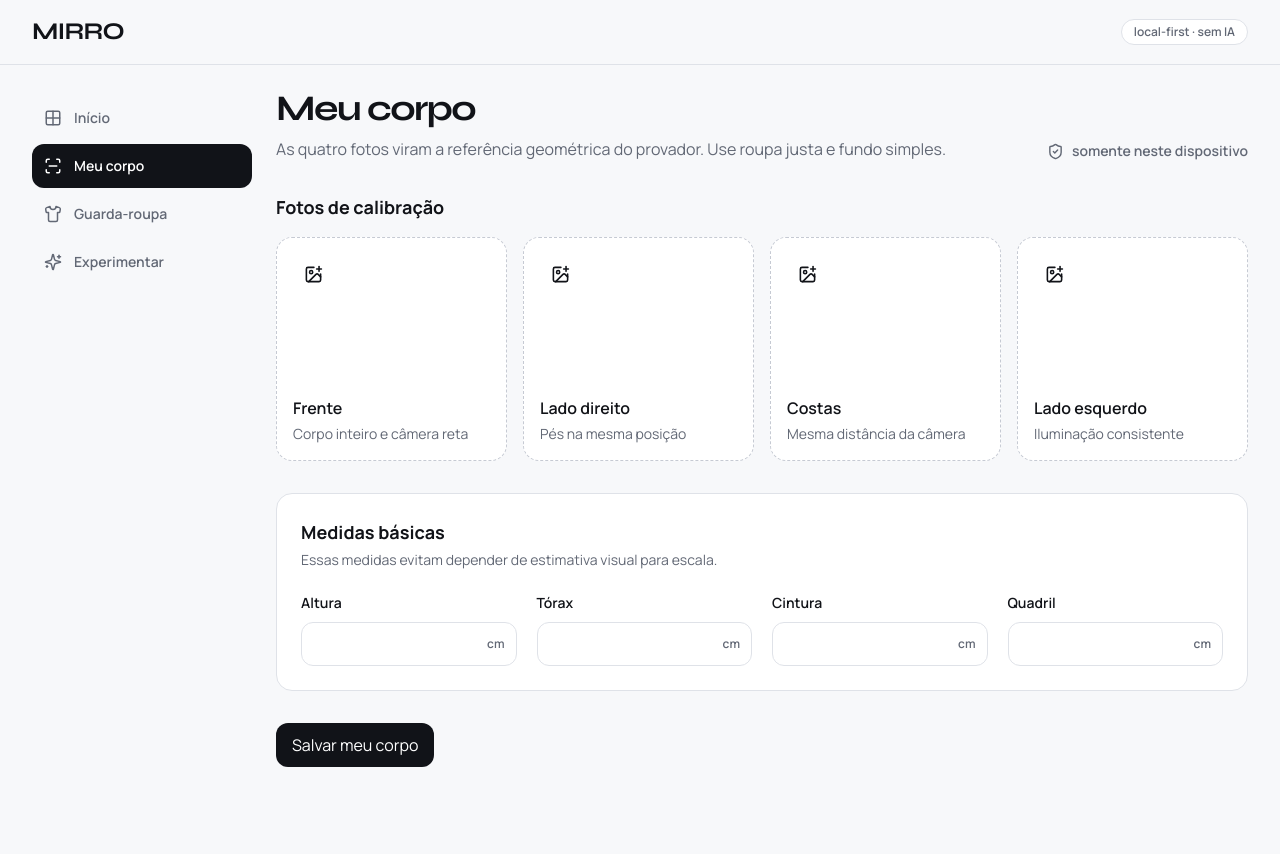
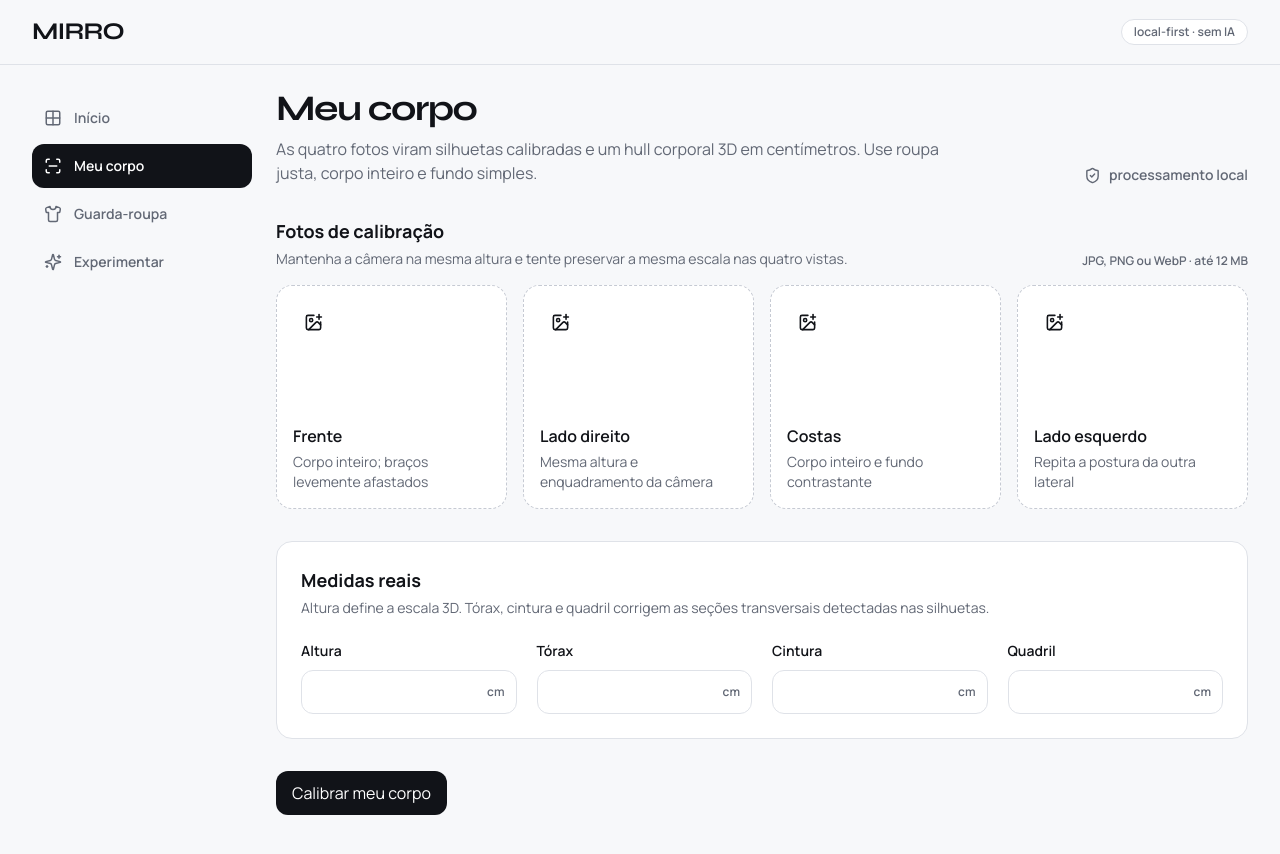
Before and after one commit to xsalles/mirro, a Next.js app: page /app/body in a window 1280 px wide. Before the commit the page ends 807 px from the top, so only its background shows below. Built offline with nearby package versions, Linux system fonts and the light colour scheme.

Commit message:
feat: calibrate four body views into BodyMesh

```diff
--- a/src/app/app/body/page.tsx
+++ b/src/app/app/body/page.tsx
@@ -1,18 +1,23 @@
 "use client";
 
-import { Check, ImagePlus, ShieldCheck } from "lucide-react";
+import { Check, CircleAlert, ImagePlus, ShieldCheck } from "lucide-react";
 import { useState, type FormEvent } from "react";
+import { BodyMeshPreview } from "@/components/body-mesh-preview";
 import { Button } from "@/components/ui/button";
 import { useMirro } from "@/components/mirro-provider";
+import { calibrateBodyFromPhotos } from "@/lib/mirro/body-image-processing";
+import { loadMedia } from "@/lib/mirro/db";
 import type { BodySide, MediaRef } from "@/lib/mirro/types";
 import { validMeasurement, validateImage } from "@/lib/mirro/validation";
 
 const SIDES: Array<{ key: BodySide; label: string; hint: string }> = [
-  { key: "front", label: "Frente", hint: "Corpo inteiro e câmera reta" },
-  { key: "right", label: "Lado direito", hint: "Pés na mesma posição" },
-  { key: "back", label: "Costas", hint: "Mesma distância da câmera" },
-  { key: "left", label: "Lado esquerdo", hint: "Iluminação consistente" },
+  { key: "front", label: "Frente", hint: "Corpo inteiro; braços levemente afastados" },
+  { key: "right", label: "Lado direito", hint: "Mesma altura e enquadramento da câmera" },
+  { key: "back", label: "Costas", hint: "Corpo inteiro e fundo contrastante" },
+  { key: "left", label: "Lado esquerdo", hint: "Repita a postura da outra lateral" },
 ];
+
+type CalibrationStatus = "idle" | "processing" | "saving" | "saved";
 
 export default function BodyPage() {
   const { state, saveProfile } = useMirro();
@@ -25,13 +30,16 @@ export default function BodyPage() {
   });
   const [files, setFiles] = useState<Partial<Record<BodySide, File>>>({});
   const [errors, setErrors] = useState<Record<string, string>>({});
-  const [status, setStatus] = useState<"idle" | "saving" | "saved">("idle");
+  const [status, setStatus] = useState<CalibrationStatus>("idle");
 
   function choose(side: BodySide, file: File | undefined) {
     if (!file) return;
     const error = validateImage(file, 12);
-    setErrors((prev) => ({ ...prev, [side]: error ?? "" }));
-    if (!error) setFiles((prev) => ({ ...prev, [side]: file }));
+    setErrors((prev) => ({ ...prev, [side]: error ?? "", calibration: "" }));
+    if (!error) {
+      setFiles((prev) => ({ ...prev, [side]: file }));
+      setStatus("idle");
+    }
   }
 
   async function submit(event: FormEvent<HTMLFormElement>) {
@@ -43,19 +51,45 @@ export default function BodyPage() {
       waistCm: Number(measurements.waistCm),
       hipsCm: Number(measurements.hipsCm),
     };
+
     if (!validMeasurement(parsed.heightCm, 120, 230)) nextErrors.heightCm = "Informe uma altura entre 120 e 230 cm.";
     if (!validMeasurement(parsed.chestCm, 50, 180)) nextErrors.chestCm = "Informe um tórax entre 50 e 180 cm.";
     if (!validMeasurement(parsed.waistCm, 45, 180)) nextErrors.waistCm = "Informe uma cintura entre 45 e 180 cm.";
     if (!validMeasurement(parsed.hipsCm, 50, 190)) nextErrors.hipsCm = "Informe um quadril entre 50 e 190 cm.";
+
     for (const side of SIDES) {
-      if (!files[side.key] && !current?.photos[side.key]) nextErrors[side.key] = "Adicione esta foto para completar a calibração.";
+      if (!files[side.key] && !current?.photos[side.key]) {
+        nextErrors[side.key] = "Adicione esta foto para completar a calibração.";
       }
+    }
+
     setErrors(nextErrors);
     if (Object.values(nextErrors).some(Boolean)) return;
 
+    try {
+      setStatus("processing");
+      const sourcePhotos = {} as Record<BodySide, Blob>;
+
+      for (const { key } of SIDES) {
+        const selected = files[key];
+        if (selected) {
+          sourcePhotos[key] = selected;
+          continue;
+        }
+
+        const savedRef = current?.photos[key];
+        if (!savedRef) throw new Error("Uma das quatro fotos salvas não foi encontrada.");
+        const savedBlob = await loadMedia(savedRef.key);
+        if (!savedBlob) throw new Error(`A foto de ${key} não está mais disponível neste navegador.`);
+        sourcePhotos[key] = savedBlob;
+      }
+
+      const calibration = await calibrateBodyFromPhotos(sourcePhotos, parsed);
       setStatus("saving");
+
       const media: Array<{ blob: Blob; ref: MediaRef }> = [];
       const photos = { ...(current?.photos ?? {}) };
+
       for (const { key } of SIDES) {
         const file = files[key];
         if (!file) continue;
@@ -68,31 +102,72 @@ export default function BodyPage() {
         photos[key] = ref;
         media.push({ blob: file, ref });
       }
-    await saveProfile({ ...parsed, photos, updatedAt: new Date().toISOString() }, media);
+
+      await saveProfile(
+        {
+          ...parsed,
+          photos,
+          calibration,
+          updatedAt: new Date().toISOString(),
+        },
+        media,
+      );
+
+      setFiles({});
       setStatus("saved");
+    } catch (error) {
+      const message =
+        error instanceof Error
+          ? error.message
+          : "Não foi possível calibrar as quatro vistas.";
+      setErrors((prev) => ({
+        ...prev,
+        calibration: `${message} Tente fotos com fundo uniforme e contraste maior.`,
+      }));
+      setStatus("idle");
     }
+  }
+
+  const calibration = current?.calibration;
+  const hasPendingPhotos = Object.keys(files).length > 0;
 
   return (
     <div className="space-y-8">
       <div className="flex flex-col gap-4 sm:flex-row sm:items-end sm:justify-between">
         <div>
-          <h1 className="font-display text-4xl font-bold tracking-[-.045em]">Meu corpo</h1>
-          <p className="mt-2 max-w-2xl text-[var(--muted)]">As quatro fotos viram a referência geométrica do provador. Use roupa justa e fundo simples.</p>
+          <h1 className="font-display text-4xl font-bold tracking-[-.04em]">Meu corpo</h1>
+          <p className="mt-2 max-w-2xl text-[var(--muted)]">
+            As quatro fotos viram silhuetas calibradas e um hull corporal 3D em centímetros. Use roupa justa, corpo inteiro e fundo simples.
+          </p>
         </div>
-        <span className="inline-flex items-center gap-2 text-sm font-semibold text-[var(--muted)]"><ShieldCheck size={17} /> somente neste dispositivo</span>
+        <span className="inline-flex items-center gap-2 text-sm font-semibold text-[var(--muted)]">
+          <ShieldCheck size={17} aria-hidden="true" /> processamento local
+        </span>
       </div>
 
       <form noValidate onSubmit={submit} className="space-y-8">
         <section>
+          <div className="flex flex-wrap items-end justify-between gap-3">
+            <div>
               <h2 className="text-lg font-bold">Fotos de calibração</h2>
+              <p className="mt-1 text-sm text-[var(--muted)]">
+                Mantenha a câmera na mesma altura e tente preservar a mesma escala nas quatro vistas.
+              </p>
+            </div>
+            <span className="text-xs font-semibold text-[var(--muted)]">JPG, PNG ou WebP · até 12 MB</span>
+          </div>
+
           <div className="mt-4 grid gap-4 sm:grid-cols-2 xl:grid-cols-4">
             {SIDES.map(({ key, label, hint }) => {
               const selected = files[key];
               const existing = current?.photos[key];
               const error = errors[key];
+
               return (
                 <div key={key}>
-                  <label className={`group flex min-h-56 cursor-pointer flex-col justify-between rounded-2xl border border-dashed p-4 transition-colors focus-within:ring-2 focus-within:ring-[var(--thread)] ${error ? "border-[var(--danger)] bg-red-50" : selected || existing ? "border-[#9cabc7] bg-[var(--thread-soft)]/35" : "border-[#c6cad3] bg-white hover:border-[var(--thread)]"}`}>
+                  <label
+                    className={`group flex min-h-56 cursor-pointer flex-col justify-between rounded-2xl border border-dashed p-4 transition-colors focus-within:ring-2 focus-within:ring-[var(--thread)] ${error ? "border-[var(--danger)] bg-red-50" : selected || existing ? "border-[#9cabc7] bg-[var(--thread-soft)]/35" : "border-[#c6cad3] bg-white hover:border-[var(--thread)]"}`}
+                  >
                     <input
                       className="sr-only"
                       type="file"
@@ -102,15 +177,23 @@ export default function BodyPage() {
                       onChange={(e) => choose(key, e.target.files?.[0])}
                     />
                     <div className="flex items-center justify-between">
-                      <span className="grid size-10 place-items-center rounded-xl bg-white"><ImagePlus size={19} aria-hidden="true" /></span>
+                      <span className="grid size-10 place-items-center rounded-xl bg-white">
+                        <ImagePlus size={19} aria-hidden="true" />
+                      </span>
                       {selected || existing ? <Check size={19} aria-label="Foto adicionada" /> : null}
                     </div>
                     <div>
                       <p className="font-semibold">{label}</p>
-                      <p className="mt-1 text-sm leading-5 text-[var(--muted)]">{selected?.name ?? existing?.name ?? hint}</p>
+                      <p className="mt-1 text-sm leading-5 text-[var(--muted)]">
+                        {selected?.name ?? existing?.name ?? hint}
+                      </p>
                     </div>
                   </label>
-                  {error ? <p id={`${key}-error`} className="mt-2 text-sm text-[var(--danger)]">{error}</p> : null}
+                  {error ? (
+                    <p id={`${key}-error`} className="mt-2 text-sm text-[var(--danger)]">
+                      {error}
+                    </p>
+                  ) : null}
                 </div>
               );
             })}
@@ -118,8 +201,10 @@ export default function BodyPage() {
         </section>
 
         <section className="rounded-2xl border border-[var(--line)] bg-white p-5 sm:p-6">
-          <h2 className="text-lg font-bold">Medidas básicas</h2>
-          <p className="mt-1 text-sm text-[var(--muted)]">Essas medidas evitam depender de estimativa visual para escala.</p>
+          <h2 className="text-lg font-bold">Medidas reais</h2>
+          <p className="mt-1 text-sm text-[var(--muted)]">
+            Altura define a escala 3D. Tórax, cintura e quadril corrigem as seções transversais detectadas nas silhuetas.
+          </p>
           <div className="mt-5 grid gap-5 sm:grid-cols-2 xl:grid-cols-4">
             {[
               ["heightCm", "Altura", "cm"],
@@ -138,21 +223,112 @@ export default function BodyPage() {
                     aria-invalid={Boolean(errors[key])}
                     aria-describedby={errors[key] ? `${key}-error` : undefined}
                     value={measurements[key as keyof typeof measurements]}
-                    onChange={(e) => setMeasurements((prev) => ({ ...prev, [key]: e.target.value }))}
+                    onChange={(e) => {
+                      setMeasurements((prev) => ({ ...prev, [key]: e.target.value }));
+                      setStatus("idle");
+                    }}
                   />
-                  <span className="pointer-events-none absolute right-3 top-1/2 -translate-y-1/2 text-xs font-semibold text-[var(--muted)]">{unit}</span>
+                  <span className="pointer-events-none absolute right-3 top-1/2 -translate-y-1/2 text-xs font-semibold text-[var(--muted)]">
+                    {unit}
+                  </span>
                 </div>
-                {errors[key] ? <p id={`${key}-error`} className="mt-2 text-sm text-[var(--danger)]">{errors[key]}</p> : null}
+                {errors[key] ? (
+                  <p id={`${key}-error`} className="mt-2 text-sm text-[var(--danger)]">
+                    {errors[key]}
+                  </p>
+                ) : null}
               </div>
             ))}
           </div>
         </section>
 
-        <div className="flex items-center gap-4">
-          <Button type="submit" disabled={status === "saving"}>{status === "saving" ? "Salvando…" : current ? "Atualizar calibração" : "Salvar meu corpo"}</Button>
-          <span role="status" aria-live="polite" className="text-sm text-[var(--muted)]">{status === "saved" ? "Calibração salva neste navegador." : ""}</span>
+        {errors.calibration ? (
+          <div role="alert" className="flex gap-3 rounded-2xl border border-red-200 bg-red-50 p-4 text-sm leading-6 text-[var(--danger)]">
+            <CircleAlert className="mt-0.5 shrink-0" size={18} aria-hidden="true" />
+            <span>{errors.calibration}</span>
+          </div>
+        ) : null}
+
+        <div className="flex flex-wrap items-center gap-4">
+          <Button type="submit" disabled={status === "processing" || status === "saving"}>
+            {status === "processing"
+              ? "Extraindo 4 silhuetas…"
+              : status === "saving"
+                ? "Salvando BodyMesh…"
+                : current
+                  ? "Recalibrar meu corpo"
+                  : "Calibrar meu corpo"}
+          </Button>
+          <span role="status" aria-live="polite" className="text-sm text-[var(--muted)]">
+            {status === "processing"
+              ? "Processando as fotos localmente."
+              : status === "saved"
+                ? "Silhuetas e BodyMesh salvos neste navegador."
+                : hasPendingPhotos && calibration
+                  ? "Há fotos novas aguardando recalibração."
+                  : ""}
+          </span>
         </div>
       </form>
+
+      {calibration ? (
+        <section className="grid gap-5 rounded-2xl bg-[var(--ink)] p-5 text-white sm:p-7 xl:grid-cols-[minmax(0,1fr)_320px]">
+          <div>
+            <h2 className="font-display text-3xl font-bold tracking-[-.04em]">BodyMesh v1 pronto</h2>
+            <p className="mt-2 max-w-2xl text-sm leading-6 text-white/70">
+              Fusão multi-view em perspectiva fraca. Frente/costas estimam largura; laterais estimam profundidade; suas medidas corrigem tórax, cintura e quadril.
+            </p>
+
+            <dl className="mt-7 grid gap-x-6 gap-y-5 sm:grid-cols-2 lg:grid-cols-4">
+              <div>
+                <dt className="text-xs font-semibold text-white/55">Qualidade</dt>
+                <dd className="mt-1 text-xl font-bold tabular-nums">{Math.round(calibration.quality.score * 100)}%</dd>
+              </div>
+              <div>
+                <dt className="text-xs font-semibold text-white/55">Vértices</dt>
+                <dd className="mt-1 text-xl font-bold tabular-nums">{(calibration.mesh.vertices.length / 3).toLocaleString("pt-BR")}</dd>
+              </div>
+              <div>
+                <dt className="text-xs font-semibold text-white/55">Triângulos</dt>
+                <dd className="mt-1 text-xl font-bold tabular-nums">{(calibration.mesh.indices.length / 3).toLocaleString("pt-BR")}</dd>
+              </div>
+              <div>
+                <dt className="text-xs font-semibold text-white/55">Envelope</dt>
+                <dd className="mt-1 text-sm font-bold tabular-nums">
+                  {calibration.mesh.boundsCm.width.toFixed(0)} × {calibration.mesh.boundsCm.depth.toFixed(0)} × {calibration.mesh.boundsCm.height.toFixed(0)} cm
+                </dd>
+              </div>
+            </dl>
+
+            <div className="mt-7">
+              <h3 className="text-sm font-bold">Confiança das vistas</h3>
+              <div className="mt-3 grid gap-2 sm:grid-cols-2">
+                {SIDES.map(({ key, label }) => (
+                  <div key={key} className="flex items-center justify-between border-b border-white/10 py-2 text-sm">
+                    <span className="text-white/70">{label}</span>
+                    <span className="font-semibold tabular-nums">{Math.round(calibration.silhouettes[key].confidence * 100)}%</span>
+                  </div>
+                ))}
+              </div>
+            </div>
+
+            {calibration.quality.warnings.length > 0 ? (
+              <div className="mt-6 rounded-xl bg-white/8 p-4">
+                <h3 className="text-sm font-bold">Ajustes recomendados</h3>
+                <ul className="mt-2 space-y-1 text-sm leading-6 text-white/70">
+                  {calibration.quality.warnings.map((warning) => <li key={warning}>• {warning}</li>)}
+                </ul>
+              </div>
+            ) : (
+              <p className="mt-6 text-sm font-semibold text-[var(--mint)]">
+                As quatro vistas estão coerentes o suficiente para o hull v1.
+              </p>
+            )}
+          </div>
+
+          <BodyMeshPreview calibration={calibration} />
+        </section>
+      ) : null}
     </div>
   );
 }
```
Lines whose indentation alone changed are shown as unchanged.
